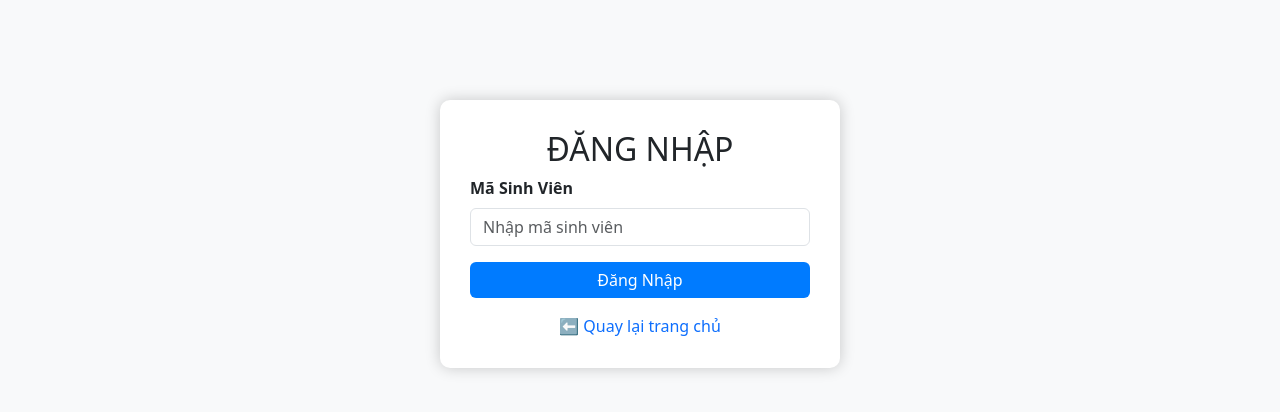
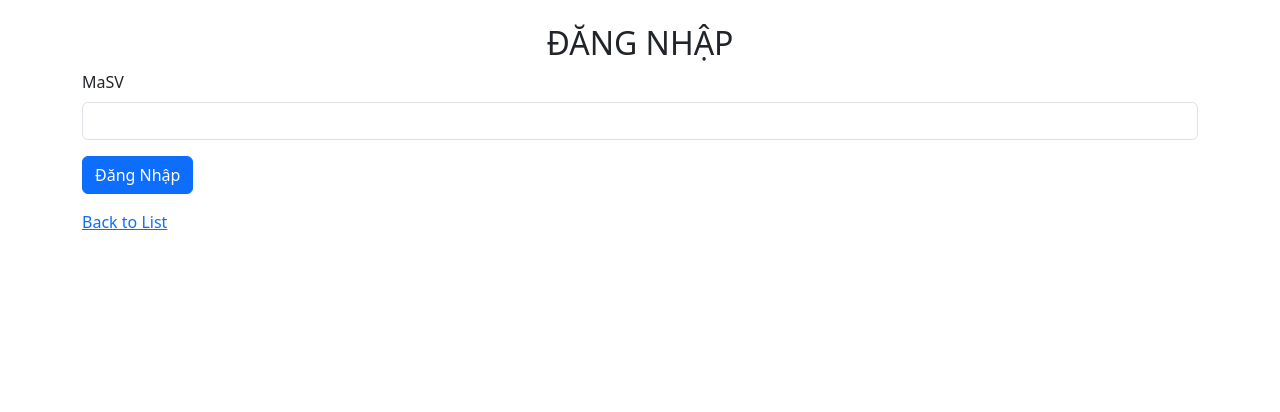
Before and after one commit to DuyDoan203/Ktra_DoanDuy.github.io, a PHP site: page /login.php in a window 1280 px wide. Shown: the top 412 px of the page. Run offline with PHP 8.4, Linux system fonts and the light colour scheme.

Commit message:
Cập nhật chức năng

```diff
--- a/login.php
+++ b/login.php
@@ -4,16 +4,15 @@ session_start();
 
 if ($_SERVER["REQUEST_METHOD"] == "POST") {
     $maSV = $_POST['MaSV'];
+
+    // Kiểm tra xem sinh viên có tồn tại không
     $result = $conn->query("SELECT * FROM sinhvien WHERE MaSV='$maSV'");
 
     if ($result->num_rows > 0) {
         $_SESSION['MaSV'] = $maSV;
-        echo "<script>
-                document.getElementById('alert-success').style.display = 'block';
-                setTimeout(() => { window.location='index.php'; }, 1500);
-              </script>";
+        echo "<script>alert('Đăng nhập thành công!'); window.location='index.php';</script>";
     } else {
-        echo "<script>document.getElementById('alert-fail').style.display = 'block';</script>";
+        echo "<script>alert('Mã sinh viên không tồn tại!');</script>";
     }
 }
 ?>
@@ -25,56 +24,18 @@ if ($_SERVER["REQUEST_METHOD"] == "POST") {
     <meta name="viewport" content="width=device-width, initial-scale=1.0">
     <title>Đăng Nhập</title>
     <link rel="stylesheet" href="https://cdn.jsdelivr.net/npm/bootstrap@5.3.0/dist/css/bootstrap.min.css">
-    <style>
-        body {
-            background-color: #f8f9fa;
-        }
-        .login-container {
-            max-width: 400px;
-            margin: 100px auto;
-            padding: 30px;
-            border-radius: 10px;
-            background: white;
-            box-shadow: 0px 0px 15px rgba(0, 0, 0, 0.2);
-        }
-        .btn-primary {
-            background-color: #007bff;
-            border: none;
-        }
-        .btn-primary:hover {
-            background-color: #0056b3;
-        }
-        .alert {
-            display: none;
-        }
-    </style>
 </head>
 <body>
-
-<div class="container">
-    <div class="login-container">
-        <h2 class="text-center text-uppercase">Đăng Nhập</h2>
+    <div class="container mt-4">
+        <h2 class="text-uppercase text-center">Đăng Nhập</h2>
         <form method="POST">
             <div class="mb-3">
-                <label class="form-label fw-bold">Mã Sinh Viên</label>
-                <input type="text" class="form-control" name="MaSV" placeholder="Nhập mã sinh viên" required>
+                <label class="form-label">MaSV</label>
+                <input type="text" class="form-control" name="MaSV" required>
             </div>
-            <button type="submit" class="btn btn-primary w-100">Đăng Nhập</button>
+            <button type="submit" class="btn btn-primary">Đăng Nhập</button>
         </form>
-        <a href="index.php" class="d-block text-center mt-3 text-decoration-none">⬅ Quay lại trang chủ</a>
+        <a href="index.php" class="d-block mt-3">Back to List</a>
     </div>
-</div>
-
-<script>
-    window.onload = function() {
-        if (document.getElementById('alert-success').innerText.trim() !== "") {
-            document.getElementById('alert-success').style.display = 'block';
-        }
-        if (document.getElementById('alert-fail').innerText.trim() !== "") {
-            document.getElementById('alert-fail').style.display = 'block';
-        }
-    }
-</script>
-
 </body>
 </html>
```
